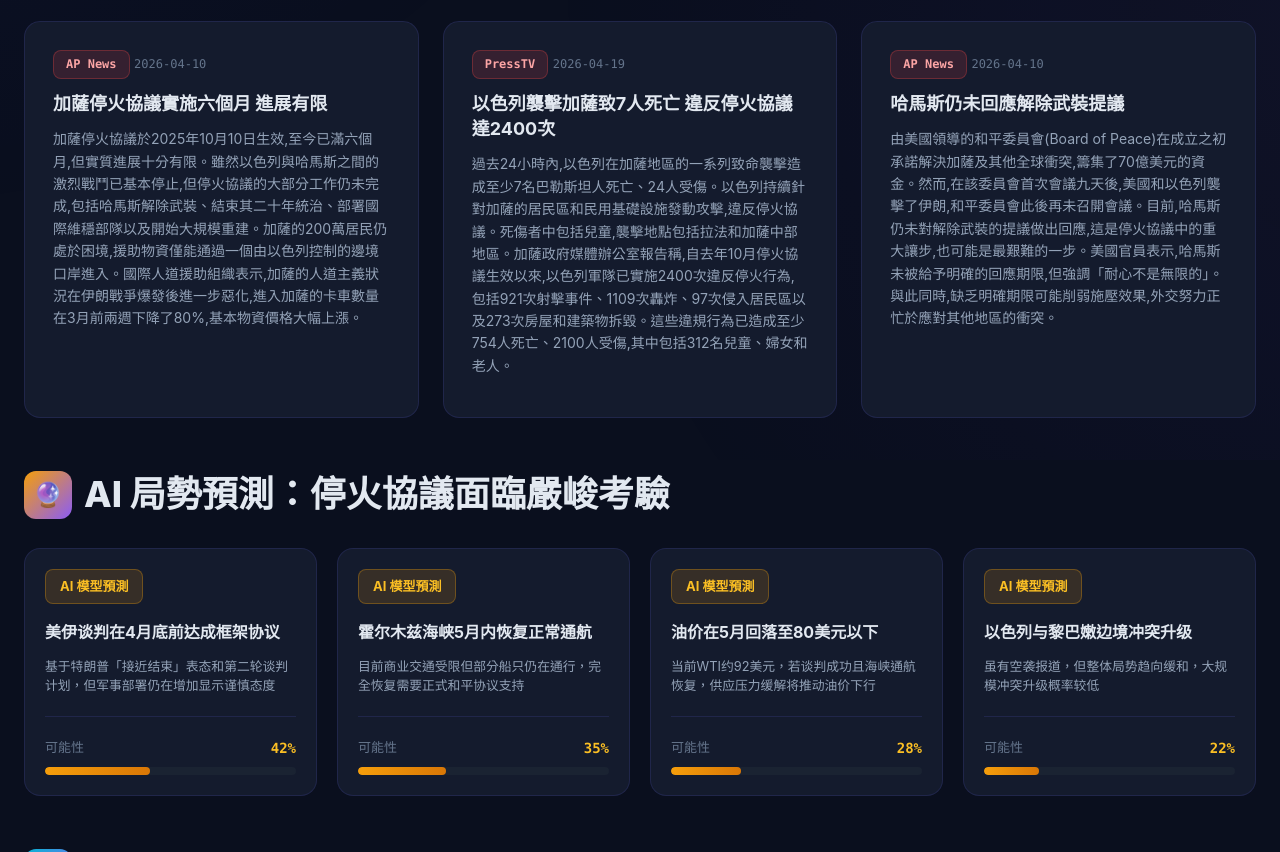
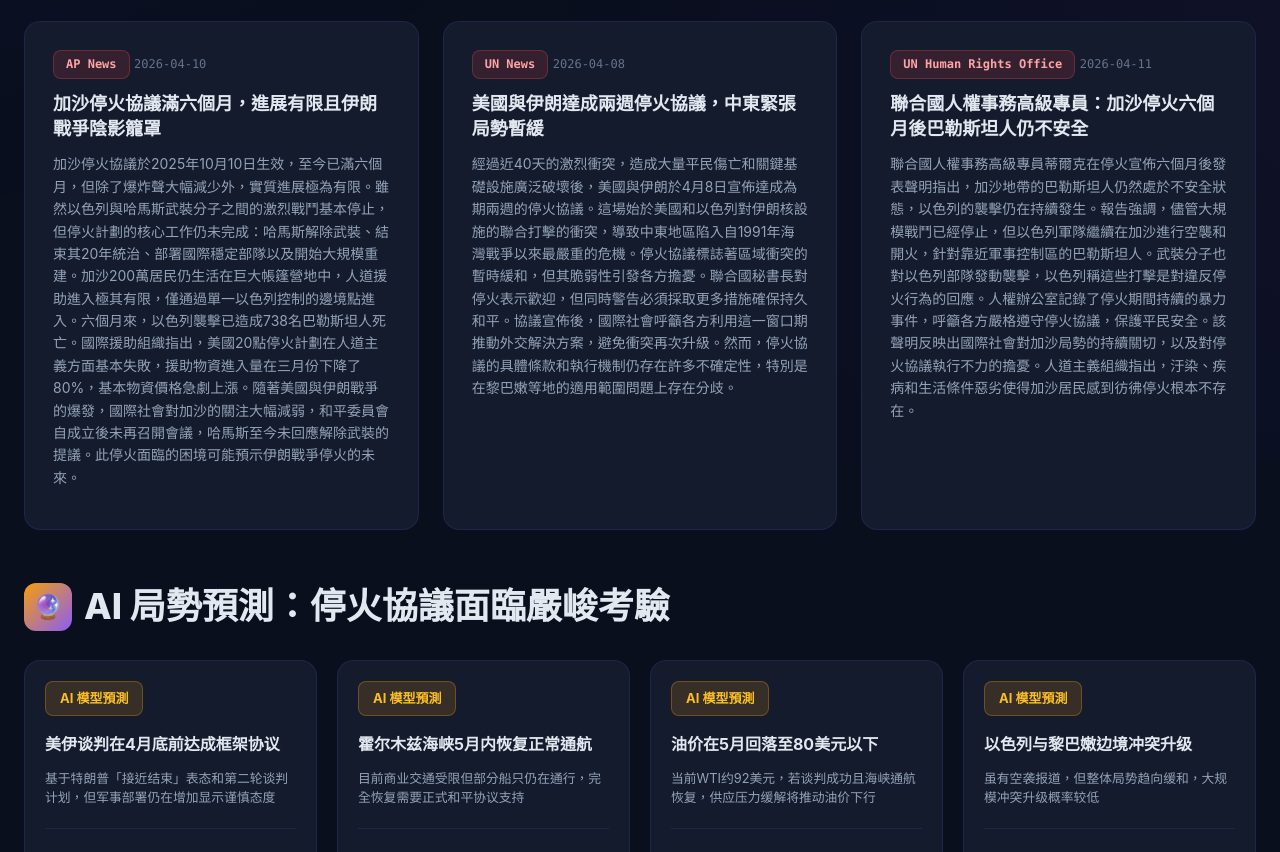
Before and after one commit to cto1218-blip/537, a plain HTML site: page middle-east-tracker-zh-TW.html in a window 1280 px wide. Shown: the part 740-1592 px from the top of the page. Drawn offline with Linux system fonts and the light colour scheme.

Commit message:
中東局勢更新 2026-04-20 12:00

```diff
--- a/middle-east-tracker-zh-TW.html
+++ b/middle-east-tracker-zh-TW.html
@@ -989,7 +989,7 @@
         <header class="header">
             <h1>🌐 2026 美以伊衝突追蹤</h1>
             <p>中東地緣政治局勢情報儀表板</p>
-            <div class="timestamp">最後更新：2026年4月20日 11:00</div>
+            <div class="timestamp">最後更新：2026年4月20日 12:00</div>
         </header>
 
         <div class="stats-grid">
@@ -1029,20 +1029,20 @@
                 <div class="news-card">
                     <span class="news-source">AP News</span>
                     <span class="news-date">2026-04-10</span>
-                    <div class="news-title">加薩停火協議實施六個月 進展有限</div>
-                    <div class="news-description">加薩停火協議於2025年10月10日生效,至今已滿六個月,但實質進展十分有限。雖然以色列與哈馬斯之間的激烈戰鬥已基本停止,但停火協議的大部分工作仍未完成,包括哈馬斯解除武裝、結束其二十年統治、部署國際維穩部隊以及開始大規模重建。加薩的200萬居民仍處於困境,援助物資僅能通過一個由以色列控制的邊境口岸進入。國際人道援助組織表示,加薩的人道主義狀況在伊朗戰爭爆發後進一步惡化,進入加薩的卡車數量在3月前兩週下降了80%,基本物資價格大幅上漲。</div>
+                    <div class="news-title">加沙停火協議滿六個月，進展有限且伊朗戰爭陰影籠罩</div>
+                    <div class="news-description">加沙停火協議於2025年10月10日生效，至今已滿六個月，但除了爆炸聲大幅減少外，實質進展極為有限。雖然以色列與哈馬斯武裝分子之間的激烈戰鬥基本停止，但停火計劃的核心工作仍未完成：哈馬斯解除武裝、結束其20年統治、部署國際穩定部隊以及開始大規模重建。加沙200萬居民仍生活在巨大帳篷營地中，人道援助進入極其有限，僅通過單一以色列控制的邊境點進入。六個月來，以色列襲擊已造成738名巴勒斯坦人死亡。國際援助組織指出，美國20點停火計劃在人道主義方面基本失敗，援助物資進入量在三月份下降了80%，基本物資價格急劇上漲。隨著美國與伊朗戰爭的爆發，國際社會對加沙的關注大幅減弱，和平委員會自成立後未再召開會議，哈馬斯至今未回應解除武裝的提議。此停火面臨的困境可能預示伊朗戰爭停火的未來。</div>
                 </div>
                 <div class="news-card">
-                    <span class="news-source">PressTV</span>
-                    <span class="news-date">2026-04-19</span>
-                    <div class="news-title">以色列襲擊加薩致7人死亡 違反停火協議達2400次</div>
-                    <div class="news-description">過去24小時內,以色列在加薩地區的一系列致命襲擊造成至少7名巴勒斯坦人死亡、24人受傷。以色列持續針對加薩的居民區和民用基礎設施發動攻擊,違反停火協議。死傷者中包括兒童,襲擊地點包括拉法和加薩中部地區。加薩政府媒體辦公室報告稱,自去年10月停火協議生效以來,以色列軍隊已實施2400次違反停火行為,包括921次射擊事件、1109次轟炸、97次侵入居民區以及273次房屋和建築物拆毀。這些違規行為已造成至少754人死亡、2100人受傷,其中包括312名兒童、婦女和老人。</div>
+                    <span class="news-source">UN News</span>
+                    <span class="news-date">2026-04-08</span>
+                    <div class="news-title">美國與伊朗達成兩週停火協議，中東緊張局勢暫緩</div>
+                    <div class="news-description">經過近40天的激烈衝突，造成大量平民傷亡和關鍵基礎設施廣泛破壞後，美國與伊朗於4月8日宣佈達成為期兩週的停火協議。這場始於美國和以色列對伊朗核設施的聯合打擊的衝突，導致中東地區陷入自1991年海灣戰爭以來最嚴重的危機。停火協議標誌著區域衝突的暫時緩和，但其脆弱性引發各方擔憂。聯合國秘書長對停火表示歡迎，但同時警告必須採取更多措施確保持久和平。協議宣佈後，國際社會呼籲各方利用這一窗口期推動外交解決方案，避免衝突再次升級。然而，停火協議的具體條款和執行機制仍存在許多不確定性，特別是在黎巴嫩等地的適用範圍問題上存在分歧。</div>
                 </div>
                 <div class="news-card">
-                    <span class="news-source">AP News</span>
-                    <span class="news-date">2026-04-10</span>
-                    <div class="news-title">哈馬斯仍未回應解除武裝提議</div>
-                    <div class="news-description">由美國領導的和平委員會(Board of Peace)在成立之初承諾解決加薩及其他全球衝突,籌集了70億美元的資金。然而,在該委員會首次會議九天後,美國和以色列襲擊了伊朗,和平委員會此後再未召開會議。目前,哈馬斯仍未對解除武裝的提議做出回應,這是停火協議中的重大讓步,也可能是最艱難的一步。美國官員表示,哈馬斯未被給予明確的回應期限,但強調「耐心不是無限的」。與此同時,缺乏明確期限可能削弱施壓效果,外交努力正忙於應對其他地區的衝突。</div>
+                    <span class="news-source">UN Human Rights Office</span>
+                    <span class="news-date">2026-04-11</span>
+                    <div class="news-title">聯合國人權事務高級專員：加沙停火六個月後巴勒斯坦人仍不安全</div>
+                    <div class="news-description">聯合國人權事務高級專員蒂爾克在停火宣佈六個月後發表聲明指出，加沙地帶的巴勒斯坦人仍然處於不安全狀態，以色列的襲擊仍在持續發生。報告強調，儘管大規模戰鬥已經停止，但以色列軍隊繼續在加沙進行空襲和開火，針對靠近軍事控制區的巴勒斯坦人。武裝分子也對以色列部隊發動襲擊，以色列稱這些打擊是對違反停火行為的回應。人權辦公室記錄了停火期間持續的暴力事件，呼籲各方嚴格遵守停火協議，保護平民安全。該聲明反映出國際社會對加沙局勢的持續關切，以及對停火協議執行不力的擔憂。人道主義組織指出，汙染、疾病和生活條件惡劣使得加沙居民感到彷彿停火根本不存在。</div>
                 </div>
             </div>
       </section>
```
